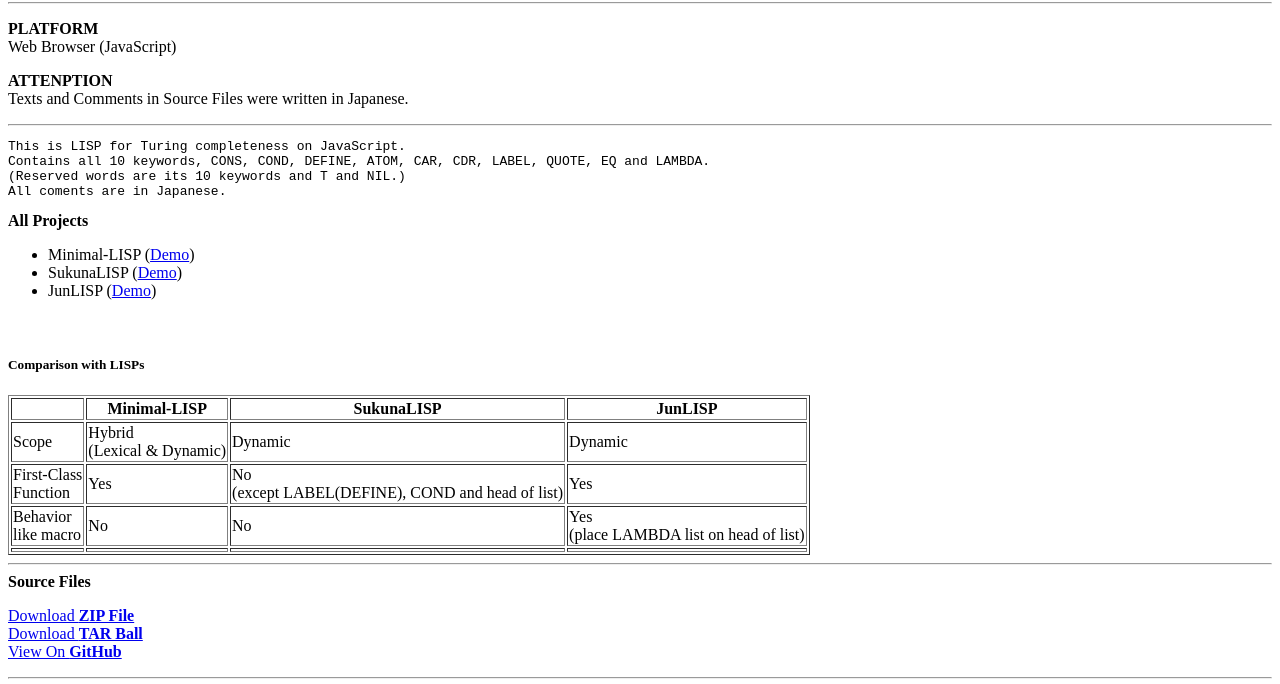
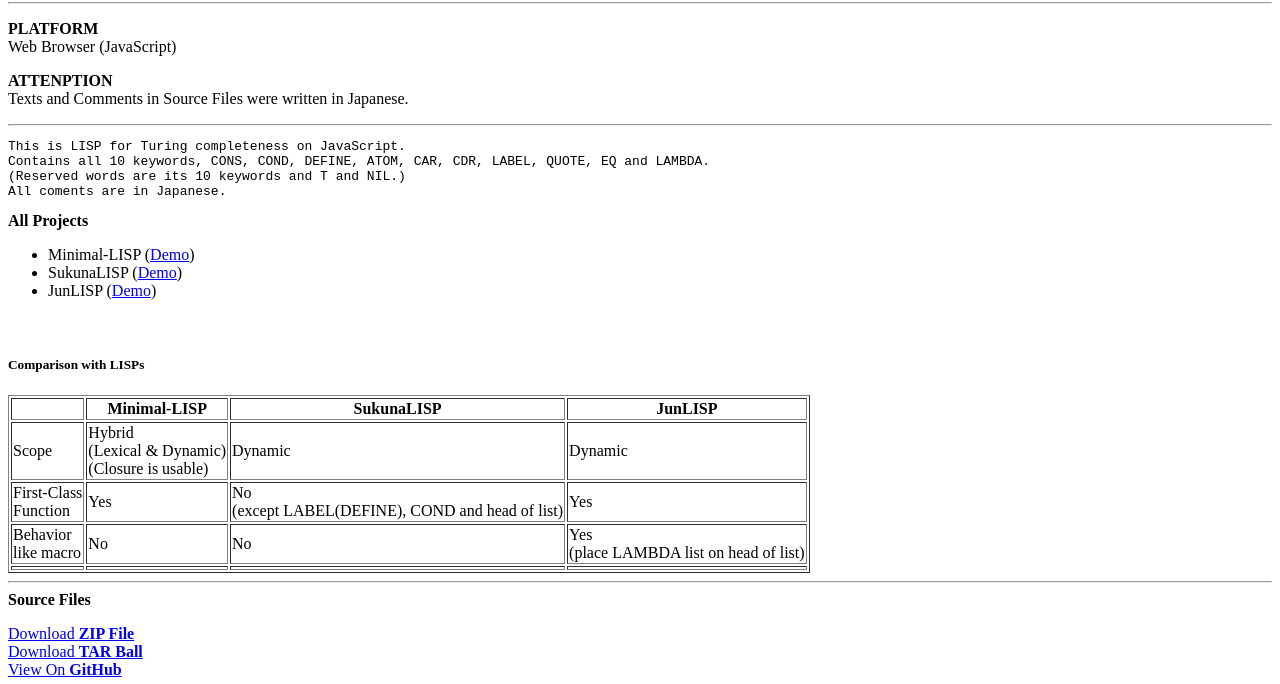
Before and after one commit to neetsdkasu/LittleLisp, a plain HTML site: page index.html in a window 1280 px wide. Shown: the part 64-748 px from the top of the page. Drawn offline with Linux system fonts and the light colour scheme.

Commit message:
Update index.html

```diff
--- a/index.html
+++ b/index.html
@@ -39,7 +39,7 @@ All coments are in Japanese.
  <h5>Comparison with LISPs</h5>
 <table border="1">
  <tr><th></th><th>Minimal-LISP</th><th>SukunaLISP</th><th>JunLISP</th></tr>
- <tr><td>Scope</td><td>Hybrid<br>(Lexical &amp; Dynamic)</td><td>Dynamic</td><td>Dynamic</td></tr>
+ <tr><td>Scope</td><td>Hybrid<br>(Lexical &amp; Dynamic)<br>(Closure is usable)</td><td>Dynamic</td><td>Dynamic</td></tr>
  <tr><td>First-Class<br>Function</td><td>Yes</td><td>No<br>(except LABEL(DEFINE), COND and head of list)</td><td>Yes</td></tr>
  <tr><td>Behavior<br>like macro</td><td>No</td><td>No</td><td>Yes<br>(place LAMBDA list on head of list)</td></tr>
  <tr><td></td><td></td><td></td><td></td></tr>
```
